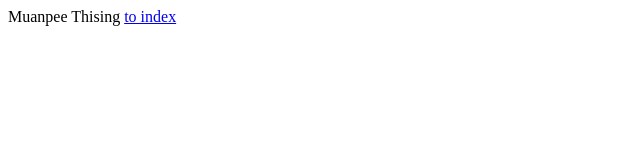
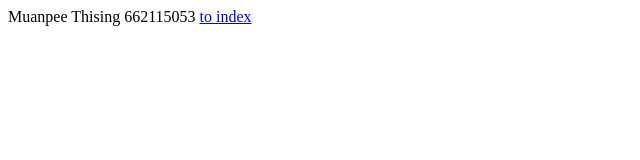
Before and after one commit to muanpee/lab3, a plain HTML site: page profile.html in a window 1280 px wide. Shown: the whole page, without its empty margins (0-640 px from the left). Drawn offline with Linux system fonts and the light colour scheme.

Commit message:
add my detail

```diff
--- a/profile.html
+++ b/profile.html
@@ -6,7 +6,7 @@
     <title>Document</title>
 </head>
 <body>
-    Muanpee Thising
+    Muanpee Thising 662115053
     <a href="index.html">to index</a>
 </body>
 </html>
```
